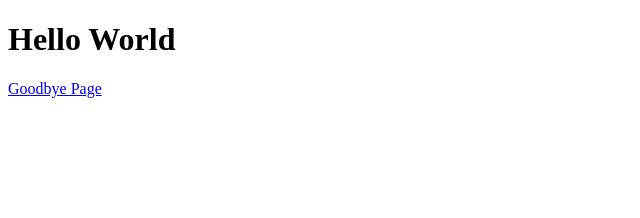
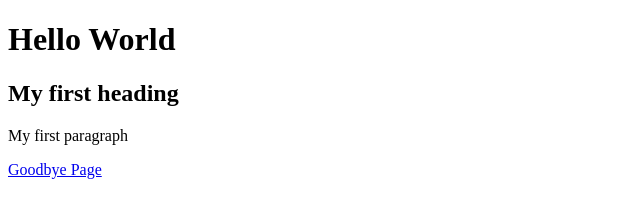
Before and after one commit to abdullahkhan91/abdullah-simple-website, a plain HTML site: page index.html in a window 1280 px wide. Shown: the whole page, without its empty margins (0-640 px from the left). Drawn offline with Linux system fonts and the light colour scheme.

Commit message:
add paragraphs to index page and fix hyperlink

```diff
--- a/index.html
+++ b/index.html
@@ -3,6 +3,9 @@
 <body>
 
 <h1>Hello World</h1>
+<h2>My first heading</h2>
+
+<p>My first paragraph</p>
 
 <a href="goodbye.html"> Goodbye Page </a>
 
```
